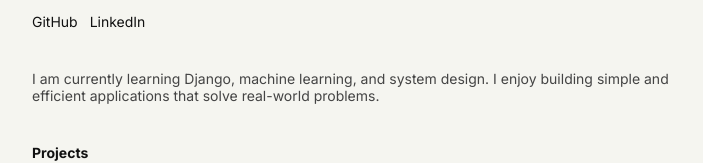
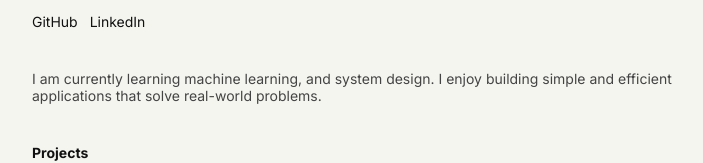
Before and after one commit to likhith992/portfolio, a Next.js app: page / in a window 1280 px wide. Shown: the part 179-342 px from the top of the page, without its empty margins (288-991 px from the left). Built offline with nearby package versions, Linux system fonts and the light colour scheme.

Commit message:
update links

```diff
--- a/app/page.js
+++ b/app/page.js
@@ -43,7 +43,7 @@ export default function Home() {
         {/* About */}
         <section style={{ marginBottom: '40px' }}>
           <p style={{ color: '#444', fontSize: '14px' }}>
-            I am currently learning Django, machine learning, and system design.
+            I am currently learning machine learning, and system design.
             I enjoy building simple and efficient applications that solve real-world problems.
           </p>
         </section>
```
